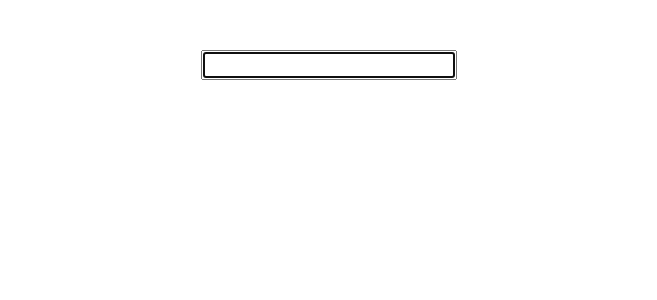
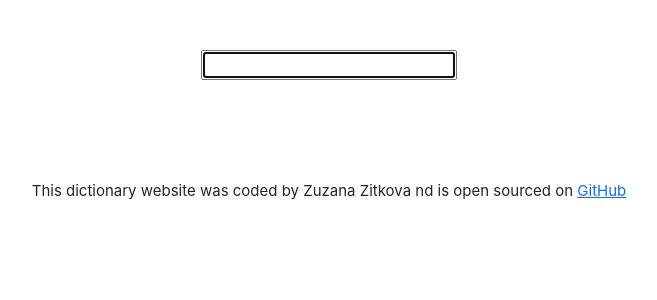
Before and after one commit to ZuzanaZitkova/dictionary-app, a React (Create React App) app: page / in a window 1280 px wide. Shown: the top 300 px of the page, without its empty margins (311-968 px from the left). Built offline with nearby package versions, Linux system fonts and the light colour scheme.

Commit message:
Added a pronounce mistake in component Meaning, edded a github link

```diff
--- a/src/App.css
+++ b/src/App.css
@@ -0,0 +1,5 @@
+.App footer {
+  text-align: center;
+  font-size: 15px;
+  margin-top: 100px;
+}
--- a/src/App.js
+++ b/src/App.js
@@ -4,6 +4,13 @@ function App() {
   return (
     <div className="App">
       <Dictionary />
+      <footer>
+        <p>
+          This dictionary website was coded by Zuzana Zitkova nd is open sourced
+          on{' '}
+          <a href="https://github.com/ZuzanaZitkova/dictionary-app">GitHub</a>
+        </p>
+      </footer>
     </div>
   );
 }
--- a/src/Meaning.js
+++ b/src/Meaning.js
@@ -3,13 +3,14 @@ export default function Meaning(props) {
   return (
     <div className="Meaning">
       <h3>{props.meaning.partOfSpeech}</h3>
-      {props.meaning.definitions.map(function (definiton, index) {
+      {props.meaning.definitions.map(function (definition, index) {
         return (
           <div key={index}>
             <p>
-              {definiton.definiton}
+              {definition.definition}
               <br />
-              <em>{definiton.example}</em>
+
+              <em>{definition.example}</em>
             </p>
           </div>
         );
```
